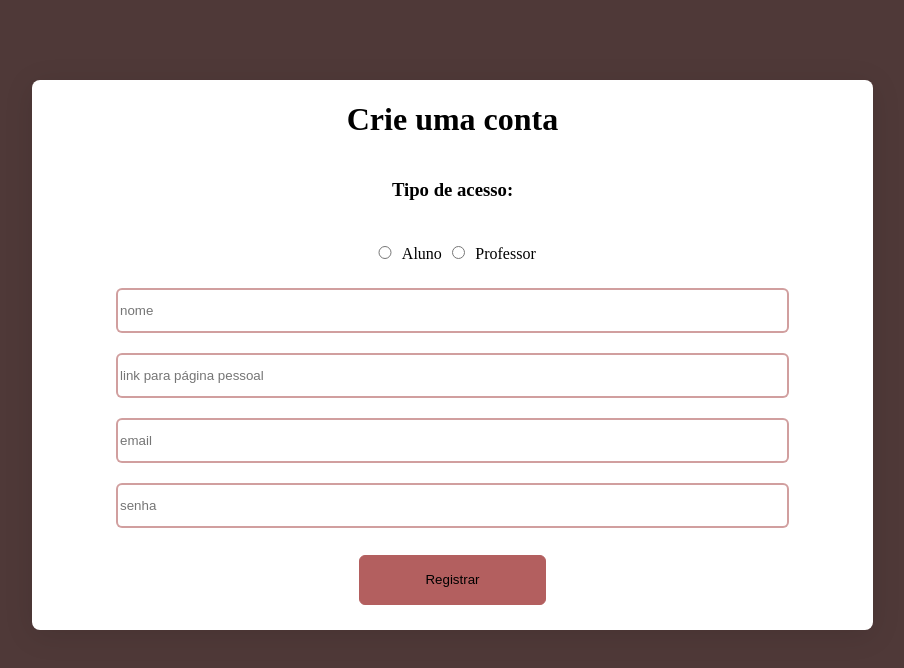
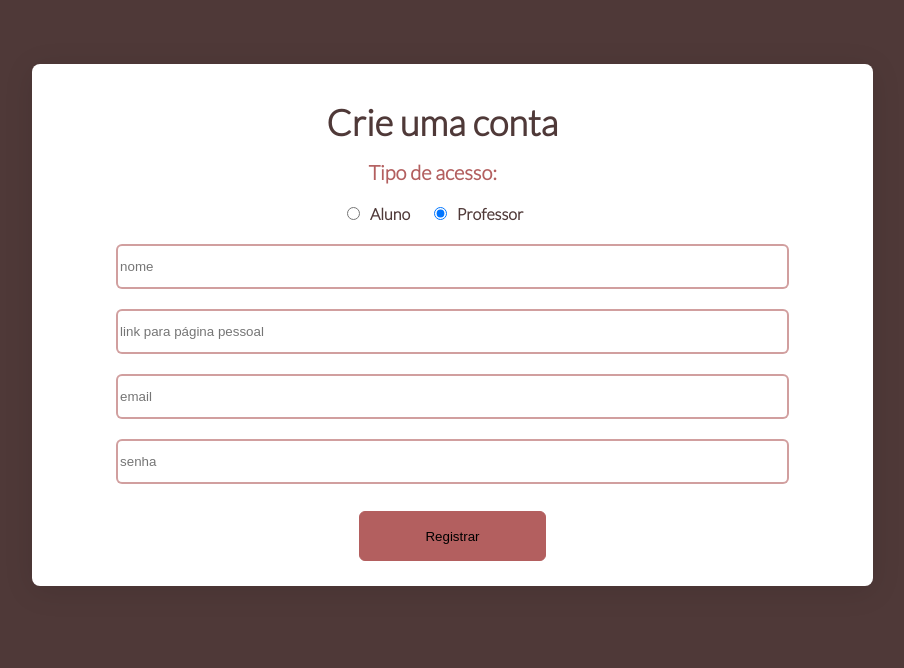
Before and after one commit to MilenaCrivella/plugue-front, an Angular app: page /cadastro in a window 1280 px wide. Shown: the top 668 px of the page, without its empty margins (252-1156 px from the left). Built offline with nearby package versions, Linux system fonts and the light colour scheme.

Commit message:
Cadastro professor e aluno - integração com o back

```diff
--- a/src/app/app.module.ts
+++ b/src/app/app.module.ts
@@ -6,6 +6,8 @@ import { AppComponent } from './app.component';
 import { HeaderComponent } from './shared/header/header.component';
 import { DashboardComponent } from './pages/dashboard/dashboard.component';
 import { CadastroComponent } from './pages/cadastro/cadastro.component';
+import { FormsModule, ReactiveFormsModule } from '@angular/forms';
+import { HttpClientModule } from '@angular/common/http';
 
 @NgModule({
   declarations: [
@@ -17,6 +19,9 @@ import { CadastroComponent } from './pages/cadastro/cadastro.component';
   imports: [
     BrowserModule,
     AppRoutingModule,
+    FormsModule,
+    ReactiveFormsModule,
+    HttpClientModule,
   ],
   providers: [],
   bootstrap: [AppComponent]
--- a/src/app/pages/cadastro/cadastro.component.css
+++ b/src/app/pages/cadastro/cadastro.component.css
@@ -3,7 +3,7 @@
     width: 841px;
     height: auto;
     left: 284px;
-    top: 80px;
+    top: 8%;
     background: #FFFFFF;
     box-shadow: 0px 5px 30px rgba(0, 0, 0, 0.1);
     border-radius: 8px;
@@ -21,6 +21,8 @@ input {
     border: 2px solid rgba(179, 95, 95, 0.6);
     box-sizing: border-box;
     border-radius: 6px;
+    outline: none;
+    margin-left: 10%;
 }
 
 button {
@@ -36,18 +38,45 @@ button {
 
 input[type=radio] {
     border: 1px;
-    width: 8%;
+    width: 6%;
     height: 1em;
 }
 
-.linhaCheckbox {
-    width: 20%;
+.linhaCheckBox {
+    width: 25%;
     margin-top: 2%;
     margin-bottom: 1%;
+    margin-left: 35%;
+
+    height: 29px;
+    left: 582px;
+    top: 273px;
+    font-family: Lato;
+    font-style: normal;
+    font-weight: bold;
+    font-size: 16px;
+    line-height: 29px;
+    color: #4F3938;
 }
 
 .titulo {
-    position: left !important;
+    margin-left: 35%;
+    height: 40px;
+    font-family: Lato;
+    font-style: normal;
+    font-weight: bold;
+    font-size: 36px;
+    color: #4F3938;
+}
+
+.subTitulo {
+    margin-left: 40%;
+    height: 20px;
+    font-family: Lato;
+    font-style: normal;
+    font-weight: bold;
+    font-size: 20px;
+    color: #B35F5F;
 }
 
 body {
--- a/src/app/pages/cadastro/cadastro.component.html
+++ b/src/app/pages/cadastro/cadastro.component.html
@@ -1,17 +1,22 @@
 <body>
     <div class="formCadastro">
-        <h1>Crie uma conta</h1>
-        <h3>Tipo de acesso:</h3>
-        <div class=linhaCheckbox>
-            <input id="checkbox" type="radio"/>
-            <label>Aluno</label>
-            <input id="checkbox" type="radio"/>
-            <label>Professor</label>
-        </div>
-        <input class="nome" type="text" placeholder="nome"/>
-        <input class="paginaPessoal" type="text" placeholder="link para página pessoal"/>
-        <input class="email" type="text" placeholder="email"/>
-        <input class="senha" type="text" placeholder="senha"/>
-        <button class="botao" type="submit">Registrar</button>
+        <form [formGroup]="formulario">
+            <div class="titulo">
+                <p>Crie uma conta</p>
+            </div>
+            <div class="subTitulo">
+                <p>Tipo de acesso:</p>
+            </div>
+            <div class="linhaCheckBox">
+                <input id="checkbox" type="radio" [checked]="isAluno" (click)="changeUserType()"/>Aluno
+                <input id="checkbox" type="radio" [checked]="isProfessor" (click)="changeUserType()"/>Professor
+            </div>
+            <input type="text" placeholder="nome" formControlName="nome"/>
+            <input type="text" placeholder="link para página pessoal" formControlName="paginaPessoal" *ngIf="isProfessor"/>
+            <input type="text" placeholder="curso" formControlName="curso" *ngIf="isAluno"/>
+            <input type="text" placeholder="email" formControlName="email"/>
+            <input type="text" placeholder="senha" formControlName="senha"/>
+        </form>
+        <button class="form-control" type="submit" (click)="onSubmit()">Registrar</button>
     </div>
 </body>
--- a/src/app/pages/cadastro/cadastro.component.ts
+++ b/src/app/pages/cadastro/cadastro.component.ts
@@ -1,4 +1,11 @@
 import { Component, OnInit } from '@angular/core';
+import { FormControl, FormGroup } from '@angular/forms';
+import { Observable } from 'rxjs';
+import { Aluno } from 'src/app/shared/aluno/aluno';
+import { Professor } from 'src/app/shared/professor/professor';
+import { ProfessorService } from 'src/app/shared/professor/professor.service';
+import { trigger, state, style, transition, animate } from '@angular/animations'
+import { AlunoService } from 'src/app/shared/aluno/aluno.service';
 
 @Component({
   selector: 'app-cadastro',
@@ -7,9 +14,60 @@ import { Component, OnInit } from '@angular/core';
 })
 export class CadastroComponent implements OnInit {
 
-  constructor() { }
+  professor: Professor = new Professor();
+  returnProf: Professor = new Professor();
+  aluno: Aluno = new Aluno();
+  returnAluno: Aluno = new Aluno();
+  isAluno: boolean = false;
+  isProfessor: boolean = true;
+
+  formulario = new FormGroup({
+    nome: new FormControl(''),
+    paginaPessoal: new FormControl(''),
+    curso: new FormControl(''),
+    email: new FormControl(''),
+    senha : new FormControl(''),
+  });
+
+  constructor(
+    private professorService: ProfessorService,
+    private alunoService: AlunoService
+  ) { }
 
   ngOnInit(): void {
   }
 
+  changeUserType() {
+    this.isAluno = !this.isAluno;
+    this.isProfessor = !this.isProfessor;
+    console.log(this.isAluno, this.isProfessor)
+  }
+
+  onSubmit() {
+    this.isProfessor == true ? this.formProfessor() : this.formAluno();
+  }
+
+  formAluno() {
+    this.aluno.nome = this.formulario.get("nome")?.value;
+    this.aluno.curso = this.formulario.get("curso")?.value;
+    this.aluno.contato = this.formulario.get("email")?.value;
+    this.aluno.senha = this.formulario.get("senha")?.value;
+    this.alunoService.salvaAluno(this.aluno).subscribe(al => {
+      this.returnAluno = new Aluno(al);
+      console.log(this.returnAluno);
+    })
+  }
+
+  formProfessor() {
+    this.professor.nome = this.formulario.get('nome')?.value;
+    this.professor.paginaPessoal = this.formulario.get("paginaPessoal")?.value;
+    this.professor.contato = this.formulario.get("email")?.value;
+    this.professor.senha = this.formulario.get("senha")?.value;
+
+    this.professorService.salvaProfessor(this.professor).subscribe(prof => {
+      this.returnProf = new Professor(prof);
+      console.log(this.returnProf);
+    });
+  }
+
 }
--- /dev/null
+++ b/src/app/shared/aluno/aluno.service.ts
@@ -0,0 +1,26 @@
+import { HttpClient, HttpHeaders } from '@angular/common/http';
+import { Injectable } from '@angular/core';
+import { Observable } from 'rxjs';
+import { Aluno } from './aluno';
+
+@Injectable({
+  providedIn: 'root'
+})
+export class AlunoService {
+
+  constructor(
+    private httpClient: HttpClient
+  ) { }
+
+  path: string = 'http://127.0.0.1:8080/aluno';
+
+  //Headers
+  httpOptions = { headers: new HttpHeaders({ "Access-Control-Allow-Origin": "*",
+    "Access-Control-Allow-Methods": "GET, POST, OPTIONS, PUT, PATCH, DELETE",
+    "Access-Control-Allow-Headers": "Content-Type, Authorization, Accept, Accept-Language, X-Authorization",
+    "Content-Type": "application/json" })};
+
+  salvaAluno(aluno: Aluno): Observable<Aluno> {
+    return this.httpClient.post<Aluno>(this.path, JSON.stringify(aluno), this.httpOptions);
+  }
+}
--- /dev/null
+++ b/src/app/shared/aluno/aluno.ts
@@ -0,0 +1,11 @@
+export class Aluno {
+    id!: Number
+    nome!: String
+    curso!: String
+    contato!: String
+    senha!: String
+
+    constructor(json?: Aluno) {
+        Object.assign(this, json)
+    }
+}
--- /dev/null
+++ b/src/app/shared/professor/professor.service.ts
@@ -0,0 +1,31 @@
+import { HttpClient, HttpErrorResponse, HttpHeaders } from '@angular/common/http';
+import { Injectable } from '@angular/core';
+import { Observable } from 'rxjs';
+import { Professor } from './professor';
+
+@Injectable({
+  providedIn: 'root'
+})
+export class ProfessorService {
+
+  constructor(
+    private httpClient: HttpClient
+  ) { }
+
+  path: string = 'http://127.0.0.1:8080/professor';
+
+  //Headers
+  httpOptions = { headers: new HttpHeaders({ "Access-Control-Allow-Origin": "*",
+    "Access-Control-Allow-Methods": "GET, POST, OPTIONS, PUT, PATCH, DELETE",
+    "Access-Control-Allow-Headers": "Content-Type, Authorization, Accept, Accept-Language, X-Authorization",
+    "Content-Type": "application/json" })};
+
+  buscaProfessor(id: Number): Observable<Professor> {
+    return this.httpClient.get<Professor>(this.path + '/' + id);
+  }
+
+  salvaProfessor(professor: Professor): Observable<Professor> {
+    return this.httpClient.post<Professor>(this.path, JSON.stringify(professor), this.httpOptions);
+  }
+
+}
--- /dev/null
+++ b/src/app/shared/professor/professor.ts
@@ -0,0 +1,11 @@
+export class Professor {
+    id!: Number
+    nome!: String
+    paginaPessoal!: String
+    contato!: String
+    senha!: String
+
+    constructor(json?: Professor) {
+        Object.assign(this, json)
+    }
+}
--- a/tsconfig.json
+++ b/tsconfig.json
@@ -25,6 +25,7 @@
     "enableI18nLegacyMessageIdFormat": false,
     "strictInjectionParameters": true,
     "strictInputAccessModifiers": true,
-    "strictTemplates": true
+    "strictTemplates": true,
+    "strictPropertyInitialization": false
   }
 }
```
